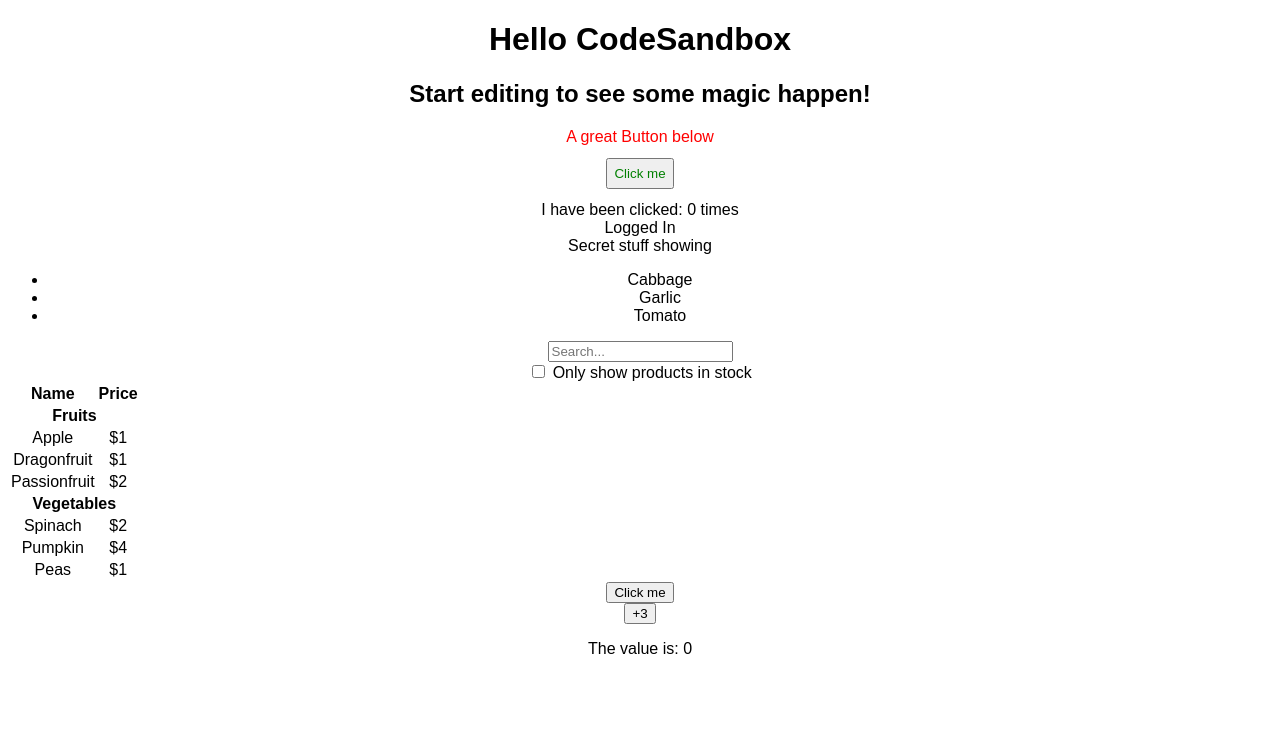
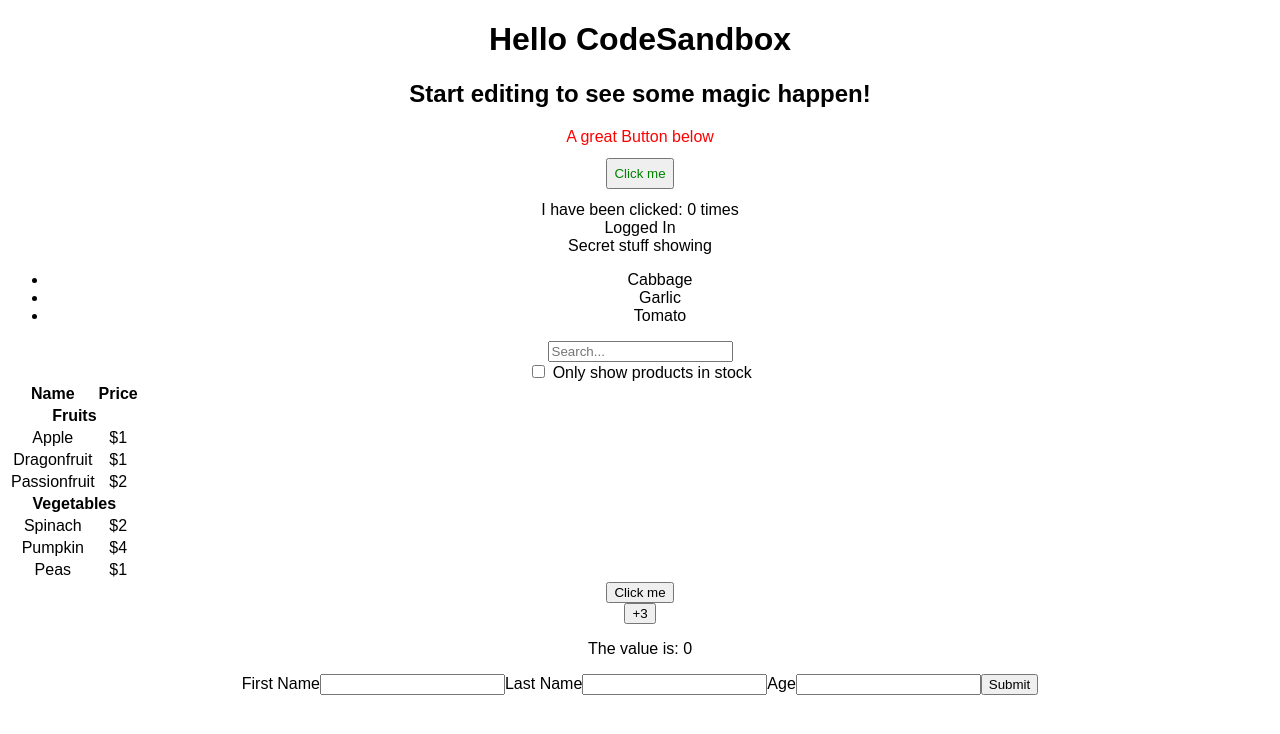
Before and after one commit to oreillyross/React_In_One_Page, a React (Create React App) app: page / in a window 1280 px wide. Shown: the top 734 px of the page. Built offline with nearby package versions, Linux system fonts and the light colour scheme.

Commit message:
add object spread and dynamic keys use

```diff
--- a/src/App.js
+++ b/src/App.js
@@ -153,6 +153,7 @@ export default function App() {
       <Button onClick={handleMyClick}>Click me</Button>
 
       <Add3Button />
+      <ObjectForm />
     </div>
   );
 }
@@ -276,3 +277,51 @@ function Add3Button() {
     </div>
   );
 }
+
+// A very cool trick to use the object spread operator
+// to dynamically set the value of an object stored in
+// React state
+function ObjectForm() {
+  const [person, setPerson] = useState({});
+
+  function handleChange(e) {
+    setPerson({ ...person, [e.target.name]: e.target.value });
+  }
+
+  function handleSubmit() {
+    alert(JSON.stringify(person));
+  }
+
+  return (
+    <form onSubmit={handleSubmit}>
+      <label>
+        First Name
+        <input
+          name="first"
+          type="text"
+          value={person.first}
+          onChange={handleChange}
+        />
+      </label>
+      <label>
+        Last Name
+        <input
+          name="last"
+          type="text"
+          value={person.last}
+          onChange={handleChange}
+        />
+      </label>
+      <label>
+        Age
+        <input
+          name="age"
+          type="number"
+          value={person.age}
+          onChange={handleChange}
+        />
+      </label>
+      <button type="submit">Submit</button>
+    </form>
+  );
+}
```
